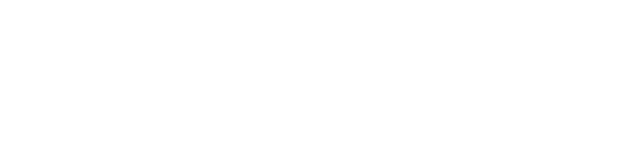
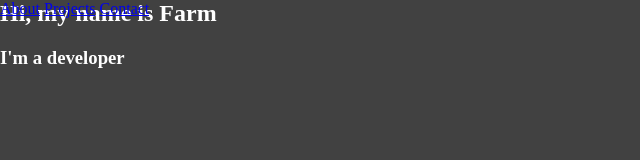
Before and after one commit to FarmZH98/Portfolio, a plain HTML site: page portfolio.html in a window 1280 px wide. Shown: the whole page, without its empty margins (0-640 px from the left). Drawn offline with Linux system fonts and the light colour scheme.

Commit message:
skeleton

```diff
--- a/portfolio.html
+++ b/portfolio.html
@@ -17,11 +17,23 @@
   <head>
     <meta charset="UTF-8" />
     <link rel="stylesheet" href="./styles.css" />
-    <title>Penguin</title>
+    <title>Portfolio of Farm</title>
     <meta name="viewport" content="width=device-width, initial-scale=1.0" />
   </head>
 
   <body>
-
+    <nav id="navbar">
+        <a href="#welcome-section">About</a>
+        <a href="#projects">Projects</a>
+        <a href="#contact">Contact</a>
+    </nav>
+    <section id="welcome-section">
+        <h1 class="intro">Hi, my name is Farm</h1>
+        <h3 class="intro">I'm a developer</h3>
+    </section>
+    <section id="projects">
+        <div class="project-tile"></div> <!--US #5-->
+    </section>
+    <section id="contact"></section> <!--US #8-->
   </body>
 </html>
--- a/styles.css
+++ b/styles.css
@@ -0,0 +1,21 @@
+body {
+    margin: 0px;
+    padding: 0px;
+}
+
+#navbar {
+    position: fixed;
+    top: 0px;
+    height: 30px;
+    overflow: hidden;
+}
+
+#welcome-section > h1 {
+    margin-top: 0px;
+}
+
+#welcome-section {
+    background-color: rgb(65, 65, 65);
+    color:white;
+    height: 100vh;
+}
```
